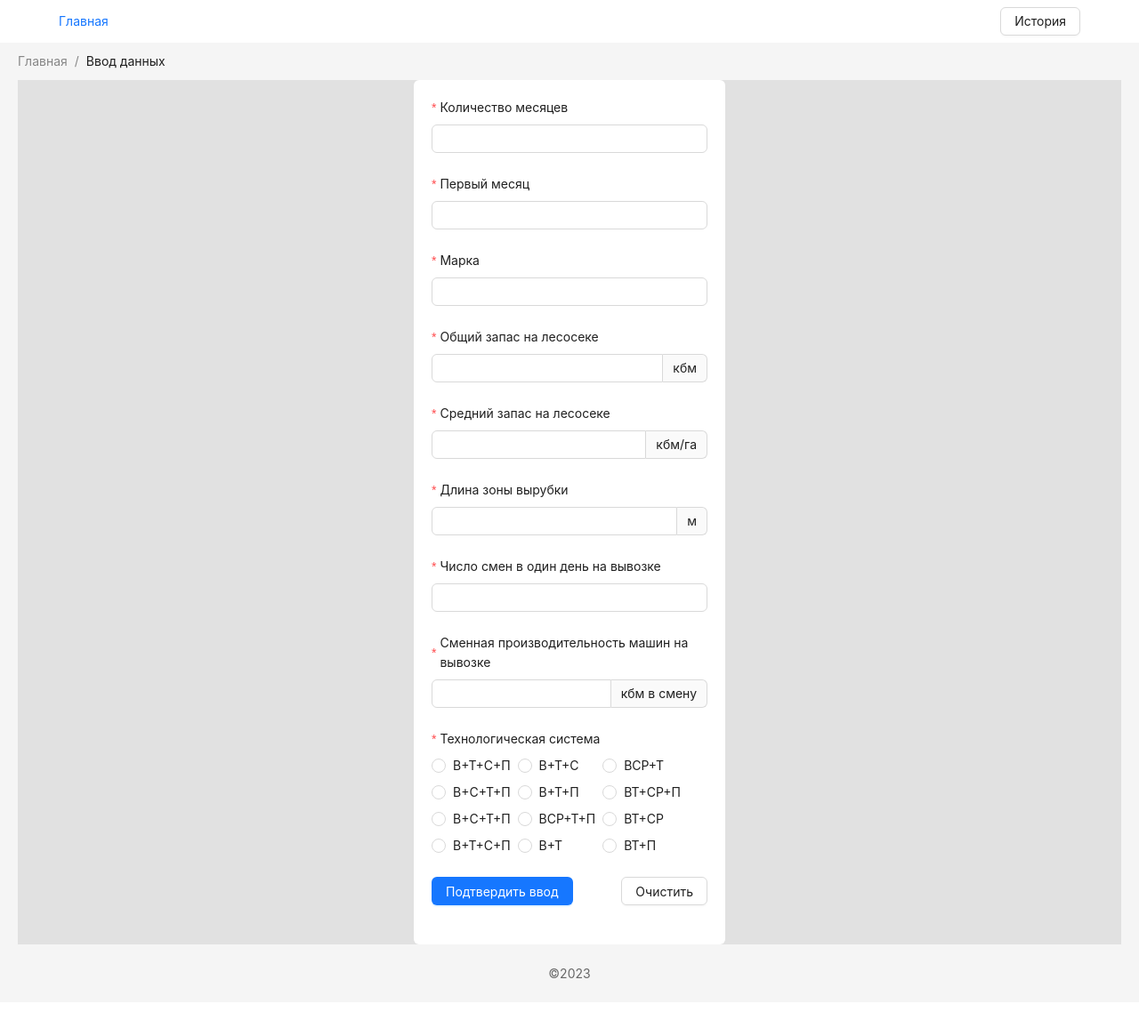
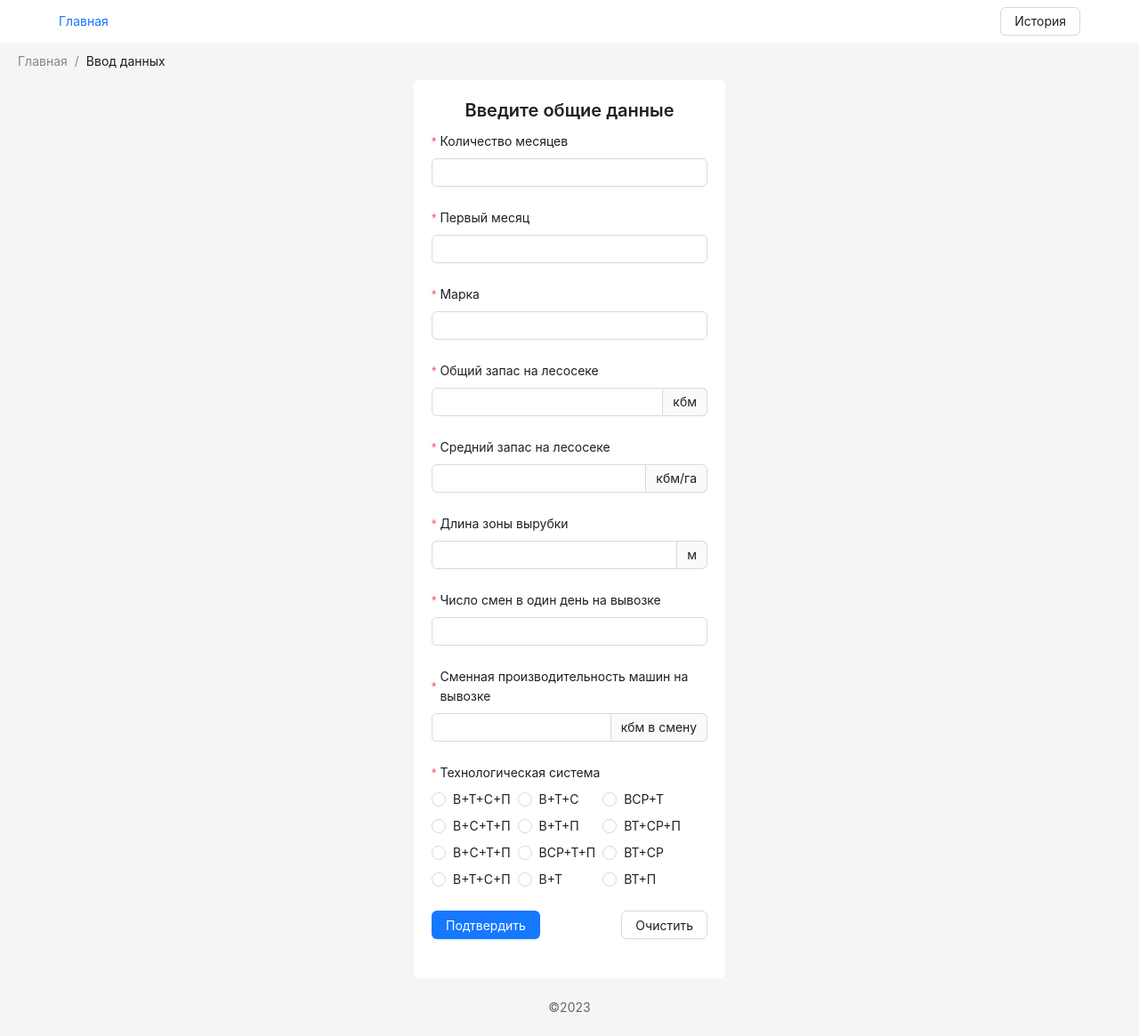
Before and after one commit to neseronn/TreeReactProject, a React (Create React App) app: page / in a window 1280 px wide. Shown: the whole page at 89% size. Before the commit the page ends 1127 px from the top, so only its background shows below. Built offline with nearby package versions, Linux system fonts and the light colour scheme.

Commit message:
feat: add additional form

```diff
--- a/src/App.tsx
+++ b/src/App.tsx
@@ -59,9 +59,10 @@ function App() {
                         style={{
                             // padding: 20,
                             // minHeight: 600,
-                            background: '#e1e1e1',
+                            // background: '#e1e1e1',
                             width: '100%',
                             display: 'flex',
+                            columnGap: 20,
                             transition: 'width 0.5s ease-in-out',
                             overflow: 'hidden',
                         }}>
--- /dev/null
+++ b/src/components/AdditionalForm.tsx
@@ -0,0 +1,21 @@
+import React from 'react';
+
+const AdditionalForm = () => {
+    return (
+        <div
+            style={{
+                width: '100%',
+                // height: 'auto',
+                minHeight: 100,
+                overflow: 'hidden',
+                padding: 20,
+                backgroundColor: 'white',
+                margin: '0 auto',
+                borderRadius: 6,
+            }}>
+
+        </div>
+    );
+};
+
+export default AdditionalForm;
--- a/src/components/CommonForm.tsx
+++ b/src/components/CommonForm.tsx
@@ -1,6 +1,8 @@
 import { useEffect, useState } from 'react';
 import { Button, Form, Input, InputNumber, Radio, Space } from 'antd';
 import { CommonInputData } from '../types/index-types';
+import { Typography } from 'antd';
+const { Title } = Typography;
 
 const techSystem = [
     'В+Т+С+П',
@@ -17,7 +19,7 @@ const techSystem = [
     'ВТ+П',
 ];
 
-const CommonForm = ({ setIsVisible, isVisible }: any) => {
+const CommonForm = ({ setIsVisible }: any) => {
     const [form] = Form.useForm<CommonInputData>();
     const values = Form.useWatch([], form);
     const techVal = Form.useWatch(['tech'], form);
@@ -25,22 +27,22 @@ const CommonForm = ({ setIsVisible, isVisible }: any) => {
 
     useEffect(() => {
         console.log(values);
-        // form.validateFields({ validateOnly: true }).then(
-        //     // onfulfilled
-        //     () => {
-        //         setSubmittable(true);
-        //     },
-        //     // onrejected
-        //     () => {
-        //         setSubmittable(false);
-        //     }
-        // );
+        form.validateFields({ validateOnly: true }).then(
+            () => {
+                setSubmittable(true);
+                // ставить таблицу !disabled
+                console.log(values);
+            },
+            () => {
+                setSubmittable(false);
+                // ставить таблицу disabled
+            }
+        );
     }, [values]);
-
-    useEffect(() => {}, []);
 
     const onFinish = (values: CommonInputData) => {
         console.log(values);
+        // setIsVisible(true);
         // dispatch(addTechSystem(values));
         // form.resetFields();
     };
@@ -53,11 +55,16 @@ const CommonForm = ({ setIsVisible, isVisible }: any) => {
             layout='vertical'
             style={{
                 width: 350,
+                minWidth: 350,
                 padding: 20,
                 backgroundColor: 'white',
                 margin: '0 auto',
                 borderRadius: 6,
             }}>
+            <Title level={4} style={{ textAlign: 'center' }}>
+                Введите общие данные
+            </Title>
+
             <Form.Item
                 label='Количество месяцев'
                 name='CountMonth'
@@ -200,7 +207,6 @@ const CommonForm = ({ setIsVisible, isVisible }: any) => {
             <Form.Item
                 label='Технологическая система'
                 name='tech'
-                // name='tech'
                 rules={[
                     {
                         required: true,
@@ -208,10 +214,7 @@ const CommonForm = ({ setIsVisible, isVisible }: any) => {
                     },
                 ]}
                 style={{ width: '100%' }}>
-                <Radio.Group
-                    // name='tech'
-                    // onChange={() => {}}
-                    value={techVal}>
+                <Radio.Group value={techVal}>
                     <Space direction='vertical'>
                         {techSystem.slice(0, 4).map((val, i) => (
                             <Radio key={i} value={i}>
@@ -240,12 +243,7 @@ const CommonForm = ({ setIsVisible, isVisible }: any) => {
                 </Radio.Group>
             </Form.Item>
 
-            <Form.Item
-            // style={{
-            //     display: 'flex',
-            //     justifyContent: 'space-between',
-            // }}
-            >
+            <Form.Item>
                 <Space
                     style={{
                         display: 'flex',
@@ -255,10 +253,10 @@ const CommonForm = ({ setIsVisible, isVisible }: any) => {
                         type='primary'
                         htmlType='submit'
                         onClick={(e) => {
-                            // setIsVisible(!isVisible);
-                            console.log(values);
+                            submittable && setIsVisible(true);
+                            // console.log(values);
                         }}>
-                        Подтвердить ввод
+                        Подтвердить
                     </Button>
                     <Button htmlType='reset'>Очистить</Button>
                 </Space>
--- a/src/pages/DataEntry.tsx
+++ b/src/pages/DataEntry.tsx
@@ -1,5 +1,6 @@
 import React, { useState } from 'react';
 import CommonForm from '../components/CommonForm';
+import AdditionalForm from '../components/AdditionalForm';
 
 const hidden = {
     transform: 'translateX(-100%)',
@@ -11,16 +12,9 @@ const DataEntry = () => {
 
     return (
         <>
-            <CommonForm setIsVisible={setIsVisible} isVisible={isVisible} />
+            <CommonForm setIsVisible={setIsVisible} />
 
-            {isVisible && (
-                <div
-                    style={{
-                        width: '100%',
-                    }}>
-                    Табличечка ЪЪЪ
-                </div>
-            )}
+            {isVisible && <AdditionalForm />}
         </>
     );
 };
```
